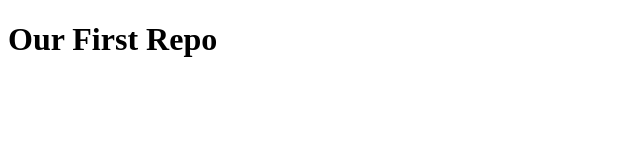
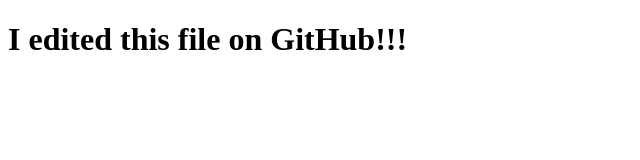
Before and after one commit to SeanMurrayI/My-First-Repository, a website: page index.html in a window 1280 px wide. Shown: the whole page, without its empty margins (0-640 px from the left). Drawn offline with Linux system fonts and the light colour scheme.

Commit message:
Update index.html
Edited Body of Text

```diff
--- a/index.html
+++ b/index.html
@@ -6,6 +6,6 @@
     <title>Document</title>
 </head>
 <body>
-    <h1>Our First Repo</h1>
+    <h1>I edited this file on GitHub!!!</h1>
 </body>
 </html>
```
